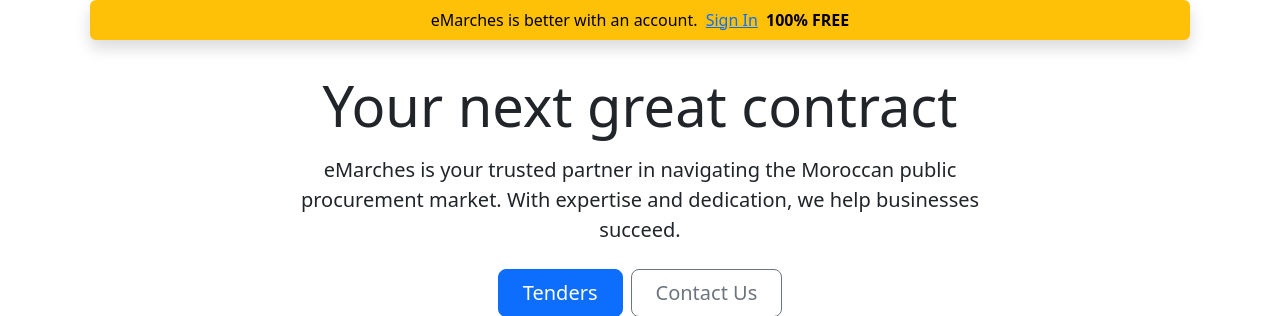
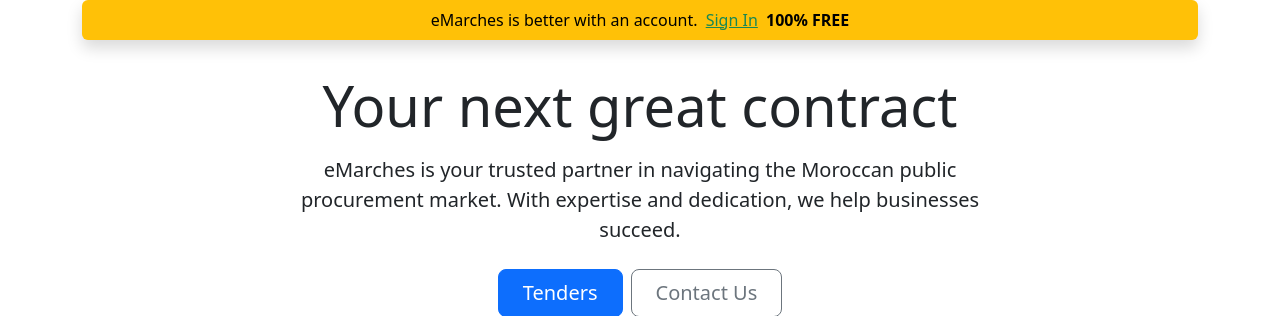
Before and after one commit to Julinium/emarches.com, a Django app: page /en/ in a window 1280 px wide. Shown: the part 83-399 px from the top of the page. Run offline with Django 5.2, Linux system fonts and the light colour scheme; parts of the project's set-up code (start-up, migrations or seed data) failed here and were passed over; some libraries are stand-ins or nearby versions.

Commit message:
Improvements

```diff
--- a/base/templates/base/includes/anonymous.html
+++ b/base/templates/base/includes/anonymous.html
@@ -1,8 +1,8 @@
 {% load i18n %}
 <div class="container">
-    <div class="mx-2 py-2 rounded shadow text-center text-bg-warning">
+    <div class="py-2 rounded shadow text-center text-bg-warning">
         <span class="">{% translate "eMarches is better with an account." %}</span>
-        <span><a class="ms-1" href="{% url 'account_login' %}">{% trans "Sign In" %}</a></span>
+        <span><a class="ms-1 text-success" href="{% url 'account_login' %}">{% trans "Sign In" %}</a></span>
         <span class="ms-1 fw-bold">{% translate '100% FREE' %}</span>
     </div>
 </div>
```
